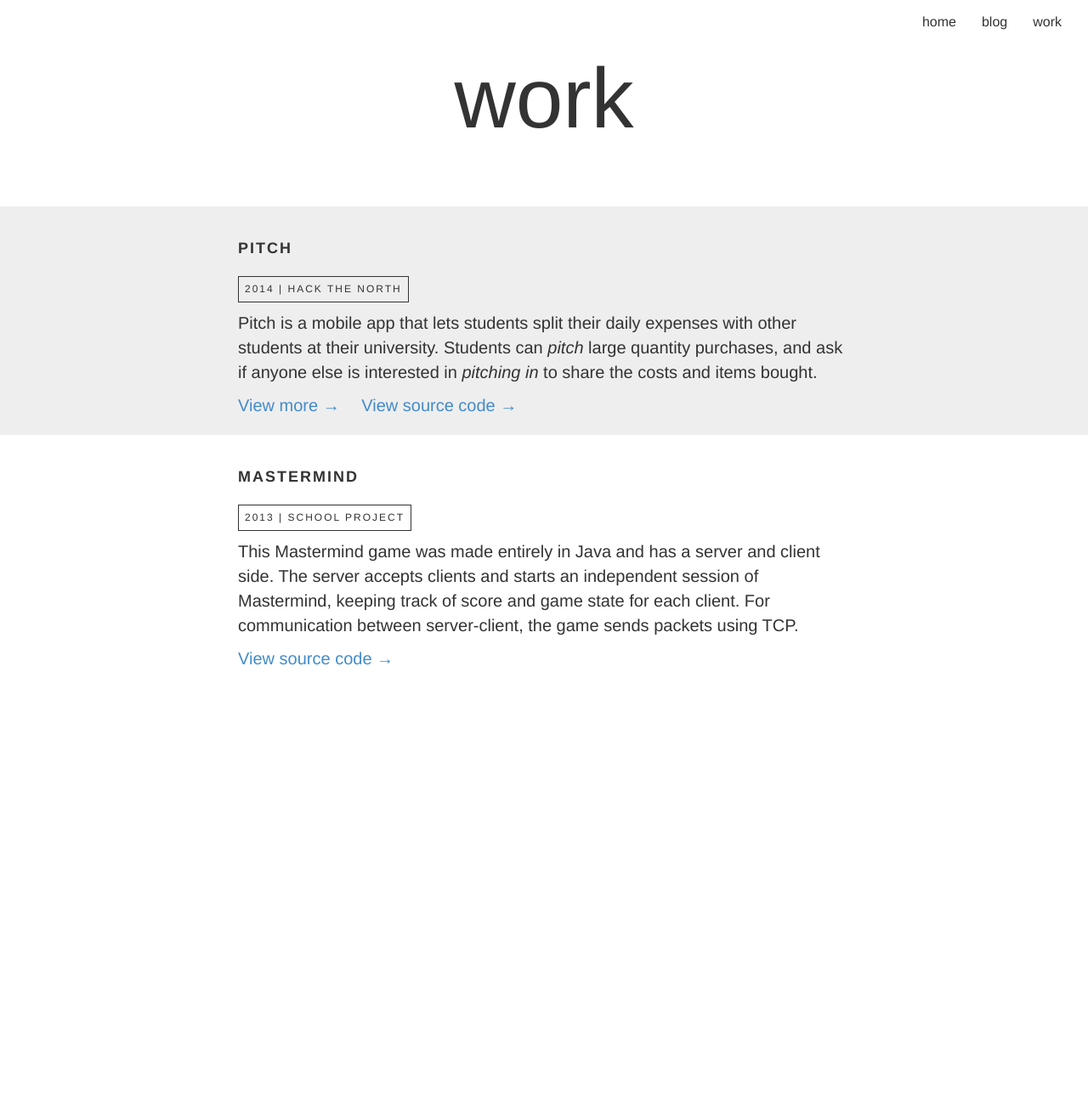
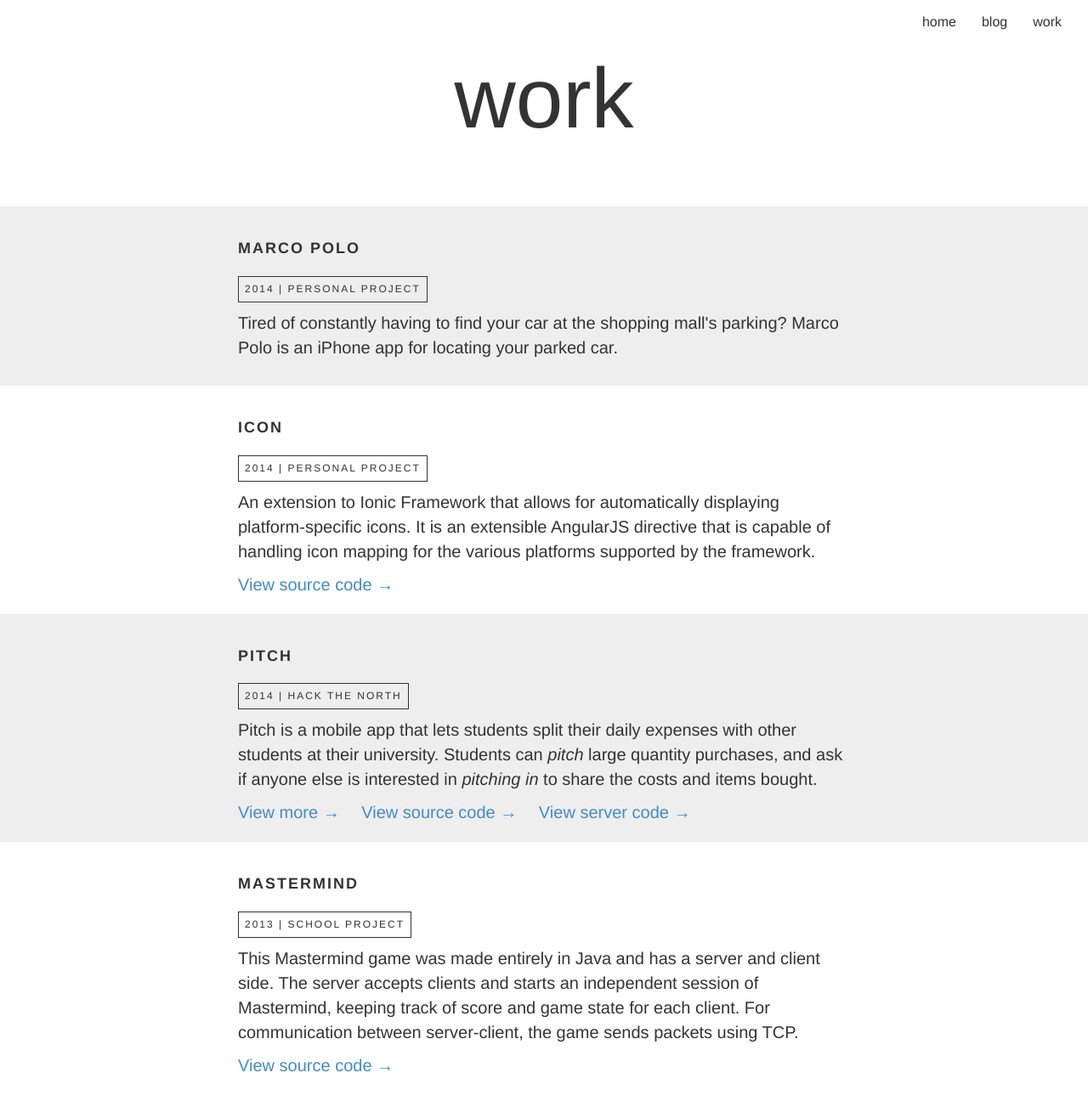
Before and after one commit to antonshevchenko/antonshevchenko.github.io, a Jekyll site: the page built from work/index.html, in a window 1280 px wide. Shown: the whole page at 85% size. Built offline with Jekyll 4.4.1, drawn with Linux system fonts in a browser that asks for light colours; Markdown is read by kramdown in place of the engine named in the settings; before the commit the page ends 900 px from its top, so only the background shows below that.

Commit message:
Added more work.

```diff
--- a/work/index.html
+++ b/work/index.html
@@ -9,11 +9,27 @@ layout: default
 <div class="full-section section-striped post no-margin">
     <div class="section">
         <div class="section-content">
+            <h4>Marco Polo</h4>
+            <p class="details">2014 | Personal Project</p>
+            <p>Tired of constantly having to find your car at the shopping mall's parking? Marco Polo is an iPhone app for locating your parked car.</p>
+        </div>
+    </div>
+    <div class="section">
+        <div class="section-content">
+            <h4>Icon</h4>
+            <p class="details">2014 | Personal Project</p>
+            <p>An extension to Ionic Framework that allows for automatically displaying platform-specific icons. It is an extensible AngularJS directive that is capable of handling icon mapping for the various platforms supported by the framework.</p>
+            <a class="section-link" title="View source code" href="https://github.com/antonshevchenko/ionic-contrib-icon">View source code &rarr;</a>
+        </div>
+    </div>
+    <div class="section">
+        <div class="section-content">
             <h4>Pitch</h4>
             <p class="details">2014 | Hack The North</p>
             <p>Pitch is a mobile app that lets students split their daily expenses with other students at their university. Students can <em>pitch</em> large quantity purchases, and ask if anyone else is interested in <em>pitching in</em> to share the costs and items bought.</p>
             <a class="section-link" title="View more" href="http://challengepost.com/software/pitch">View more &rarr;</a>
             <a class="section-link" title="View source code" href="https://github.com/antonshevchenko/pitch">View source code &rarr;</a>
+            <a class="section-link" title="View server code" href="https://github.com/antonshevchenko/pitch-server">View server code &rarr;</a>
         </div>
     </div>
     <div class="section">
```
